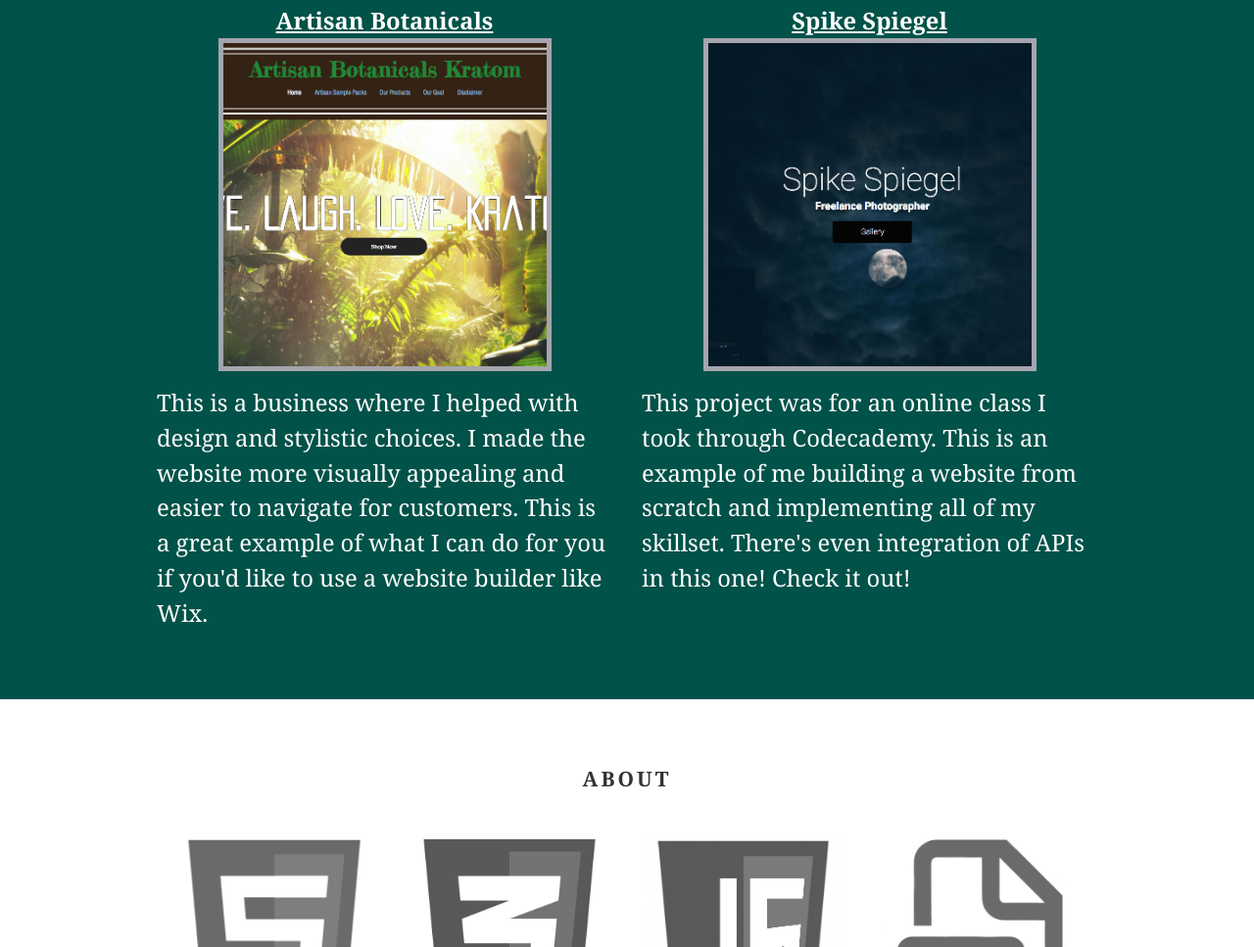
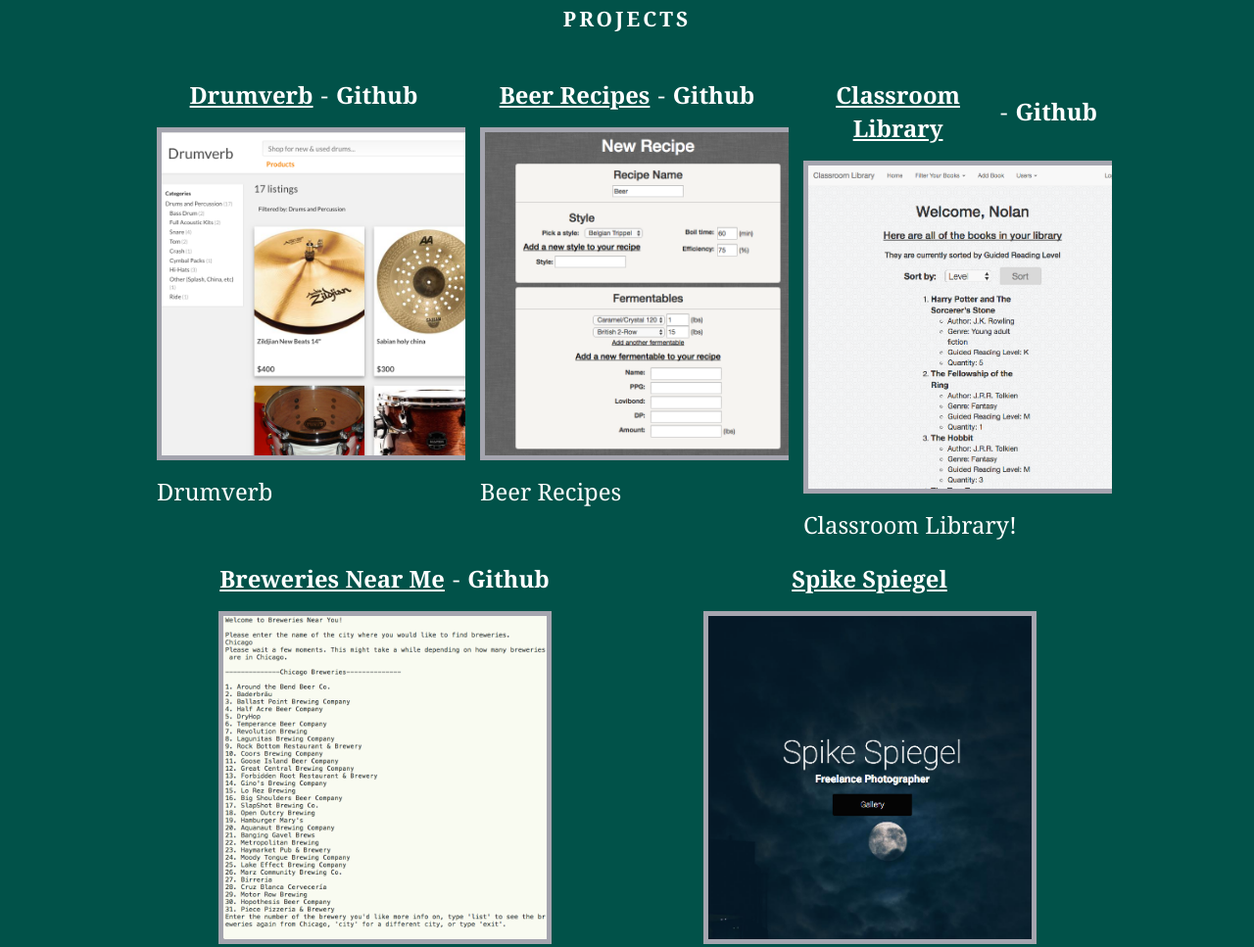
Before and after one commit to NolanHughes/Demo-site, a plain HTML site: page index.html in a window 1280 px wide. Shown: the part 1420-2387 px from the top of the page at 98% size. Drawn offline with nearby package versions, Linux system fonts and the light colour scheme; a web font is replaced by a local one.

Commit message:
Update project title to be a link to the project.

```diff
--- a/index.html
+++ b/index.html
@@ -73,10 +73,10 @@
       <div id=bio class="container-fluid hero sm-box">
           <div class="inside-container">
             <div class="left-column col-md-6">
-            <p>I am a self-educated web developer who is passionate about designing highly <span class="underline">sophisticated</span> websites.</p>
+            <p>I am a recent graduate from Flatiron's Online Software Engineering Bootcamp and am passionate about designing highly <span class="underline">sophisticated</span> web apps.</p>
             </div>
             <div class="right-column col-md-6">
-            <p>Being a musician for most of my life has fueled my love for creating. Whether it's web design, music, sound editing, or even brewing beer, being creative and inspired is at the core of my endeavors.</p>
+            <p>Being a musician for most of my life has fueled my love for creating. Whether it's web development, music, sound editing, or even brewing beer, being creative and inspired is at the core of my endeavors.</p>
           </div>
           </div>
       </div>
@@ -85,17 +85,77 @@
         <div class="inside-container">
             <h2>Projects</h2>
           <div class="row">
-            <div class="col-md-6">
-              <header>Artisan Botanicals</header>
-              <a class="gallery-image-wrap" href="http://www.artisanbotanicals.net" target="_blank">
-                <img src="img/gallery/artisanBotanicals.png" alt="Artisan Botanicals">
+            <div class="col-md-4">
+              <div class="project-header">
+                <a href="https://youtu.be/ZJU94YwSaH0" target="_blank">
+                  <header>Drumverb</header>
+                </a>
+                <span class="hyphen">-</span>
+                <a class="github-link" href="https://github.com/NolanHughes/drumverb" target="_blank">Github</a>
+              </div>
+              <a class="gallery-image-wrap" href="https://youtu.be/ZJU94YwSaH0" target="_blank">
+                <img src="img/gallery/drumverb-screenshot.png" alt="Drumbverb App">
               </a>
               <div class="gallery-text-sm-screens">
-                  <p class="not-last-paragraph">This is a business where I helped with design and stylistic choices. I made the website more visually appealing and easier to navigate for customers. This is a great example of what I can do for you if you'd like to use a website builder like Wix.</p>
+                  <p class="not-last-paragraph">Drumverb</p>
+              </div>
+            </div>
+            <div class="col-md-4">
+              <div class="project-header">
+                <a href="https://youtu.be/3TBhBg6hehE" target="_blank">
+                  <header>Beer Recipes</header>
+                </a>
+                <span class="hyphen">-</span>
+                <a class="github-link" href="https://github.com/NolanHughes/beer-recipes" target="_blank">Github</a>
+              </div>
+              <a class="gallery-image-wrap" href="https://youtu.be/3TBhBg6hehE" target="_blank">
+                  <img src="img/gallery/beer-recipes-screenshot.png" alt="Beer Recipes App">
+              </a>
+              <div class="gallery-text-sm-screens">
+                  <p>Beer Recipes</p>
+              </div>
+            </div>
+            <div class="col-md-4">
+              <div class="project-header">
+                <a href="https://district65-classroom-library.herokuapp.com/" target="_blank">
+                  <header>Classroom Library</header>
+                </a>
+                <span class="hyphen">-</span>
+                <a class="github-link" href="https://github.com/NolanHughes/sinatra-app-library" target="_blank">Github</a>
+              </div>
+              <a class="gallery-image-wrap" href="https://district65-classroom-library.herokuapp.com/" target="_blank">
+                <img src="img/gallery/classroom-library-screenshot.png" alt="Classroom Library">
+              </a>
+              <div class="gallery-text-sm-screens">
+                  <p>Classroom Library!</p>
+              </div>
+            </div>
+          </div>
+
+          <div class="row">
+            <div class="col-md-6">
+              <div class="project-header">
+                <a href="https://youtu.be/KKZLgkVLazk" target="_blank">
+                  <header>Breweries Near Me</header>
+                </a>
+                <span class="hyphen">-</span>
+                <a class="github-link" href="https://github.com/NolanHughes/nolanHughes-cli-app" target="_blank">Github</a>
+              </div>
+
+              <a class="gallery-image-wrap" href="https://youtu.be/KKZLgkVLazk" target="_blank">
+                  <img src="img/gallery/breweries-near-me-screenshot.png" alt="Breweries Near Me CLI app">
+              </a>
+              <div class="gallery-text-sm-screens">
+                  <p>This was my first project when working through the curriculum at Flatiron. It uses the command line interface and object oriented Ruby to give the user an intuitive way to find breweries when they're visiting a new place. I'm real excited to start working on it again and even porting it over to a full blown web app.</p>
               </div>
             </div>
             <div class="col-md-6">
+
+              <div class="project-header">
+                <a href="http://www.nolanhughes.com/Portfolio" target="_blank">
                   <header>Spike Spiegel</header>
+                </a>
+              </div>
               <a class="gallery-image-wrap" href="http://www.nolanhughes.com/Portfolio" target="_blank">
                   <img src="img/gallery/spikeSpiegel.png" alt="Codecademy Project Website">
               </a>
@@ -141,7 +201,7 @@
             <p>Let me know how I can help with your website needs!</p>
           </div>
           <div class="col-xs-6 right-column">
-            <a href="mailto:Nhughes987@gmail.com">Nhughes987@gmail.com</a></br>
+            <a href="mailto:NolanHughes1@gmail.com">NolanHughes1@gmail.com</a></br>
             <ul>
               <li><a href="https://www.linkedin.com/in/nolan-hughes-3a58a82a" target="_blank"><img src="img/icons/linkedin-logo-3.png"/></a></li>
               <li><a href="https://github.com/NolanHughes" target="_blank"><img src="img/icons/github-logo-3.png"/></a></li>
--- a/scripts/app.js
+++ b/scripts/app.js
@@ -1,24 +1,24 @@
 $(document).ready(function() {
-  var $menu = $("#sidebar-wrapper");
+  var menu = $("#sidebar-wrapper");
 
   $(document).on("click", ".js-menu-open", function() {
-      $menu.addClass("open");
+      menu.addClass("open");
       return false;
     })
     // Sidebar : Close when x button is clicked
     .on("click", "#close-btn", function() {
-      $menu.removeClass("open");
+      menu.removeClass("open");
     })
     // Sidebar : Close when sub-menu item clicked
     .on("click", "#list-close-btn", function() {
-      $menu.removeClass("open");
+      menu.removeClass("open");
     })
     // Sidebar : Close from outside of the Sidebar
     .on("mouseup", "#main-wrapper", function() {
-      $menu.removeClass("open");
+      menu.removeClass("open");
     });
     // Sidebar: Close accordion when clicked while open
     $('input[type="checkbox"]').on('change', function() {
-   $('input[type="checkbox"]').not(this).prop('checked', false);
+      $('input[type="checkbox"]').not(this).prop('checked', false);
     });
   });
```
Also changed, not shown: img/gallery/beer-recipes-screenshot.png (added), img/gallery/breweries-near-me-screenshot.png (added), img/gallery/classroom-library-screenshot.png (added), img/gallery/drumverb-screenshot.png (added), 2 other files. Lines whose indentation alone changed are shown as unchanged.
